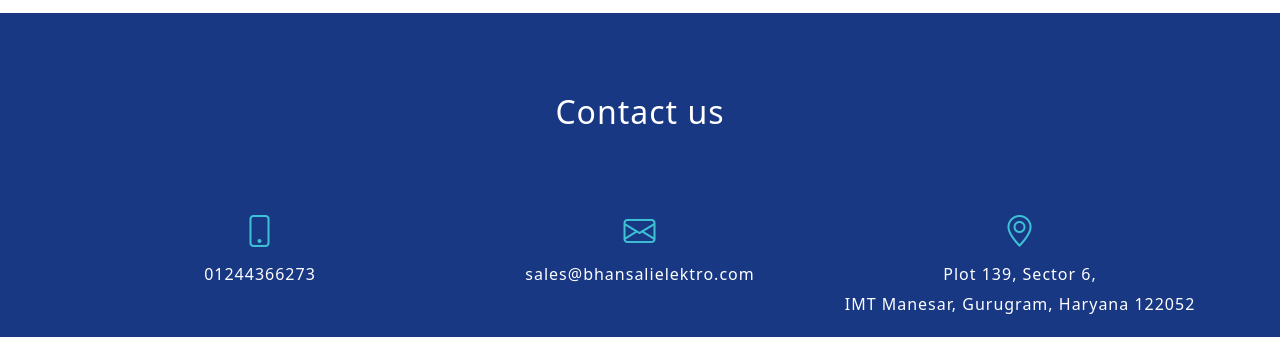
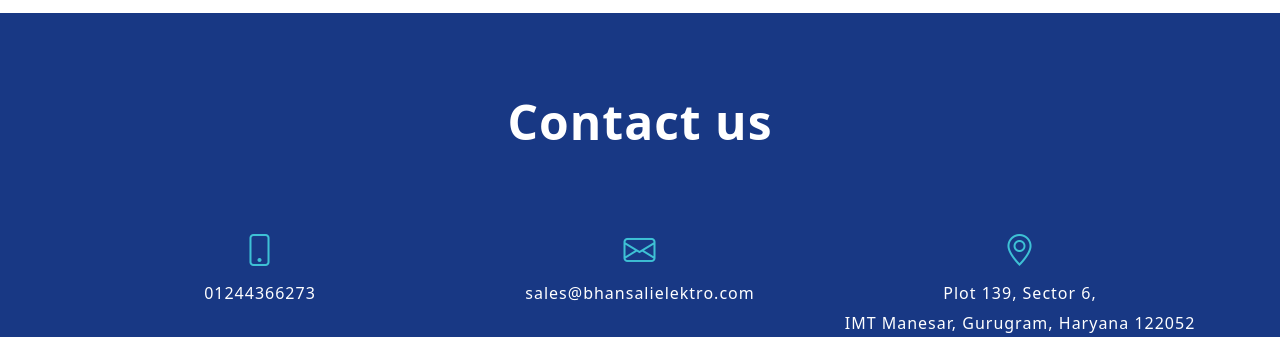
Before and after one commit to megha1234568/bhansali, a plain HTML site: page index.html in a window 1280 px wide. Shown: the part 2674-3011 px from the top of the page. Drawn offline with nearby package versions, Linux system fonts and the light colour scheme.

Commit message:
Add files via upload

```diff
--- a/style.css
+++ b/style.css
@@ -382,6 +382,11 @@ h2,h3{
 }
 .section-headline{
   padding-bottom: 4rem;
+
+}
+.section-headline h2{
+  font-size: 3rem;
+  font-weight: bold;
 }
 .contact-area {
   padding-top: 5rem;
```
